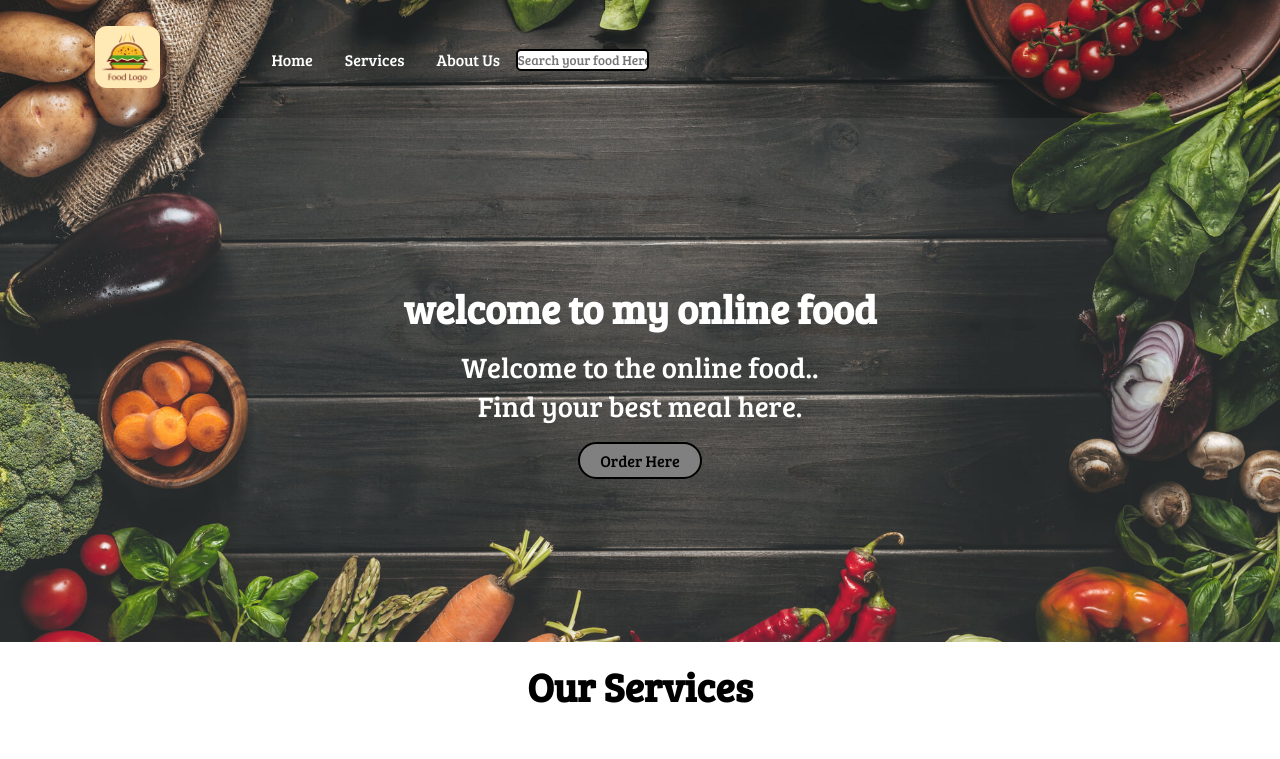
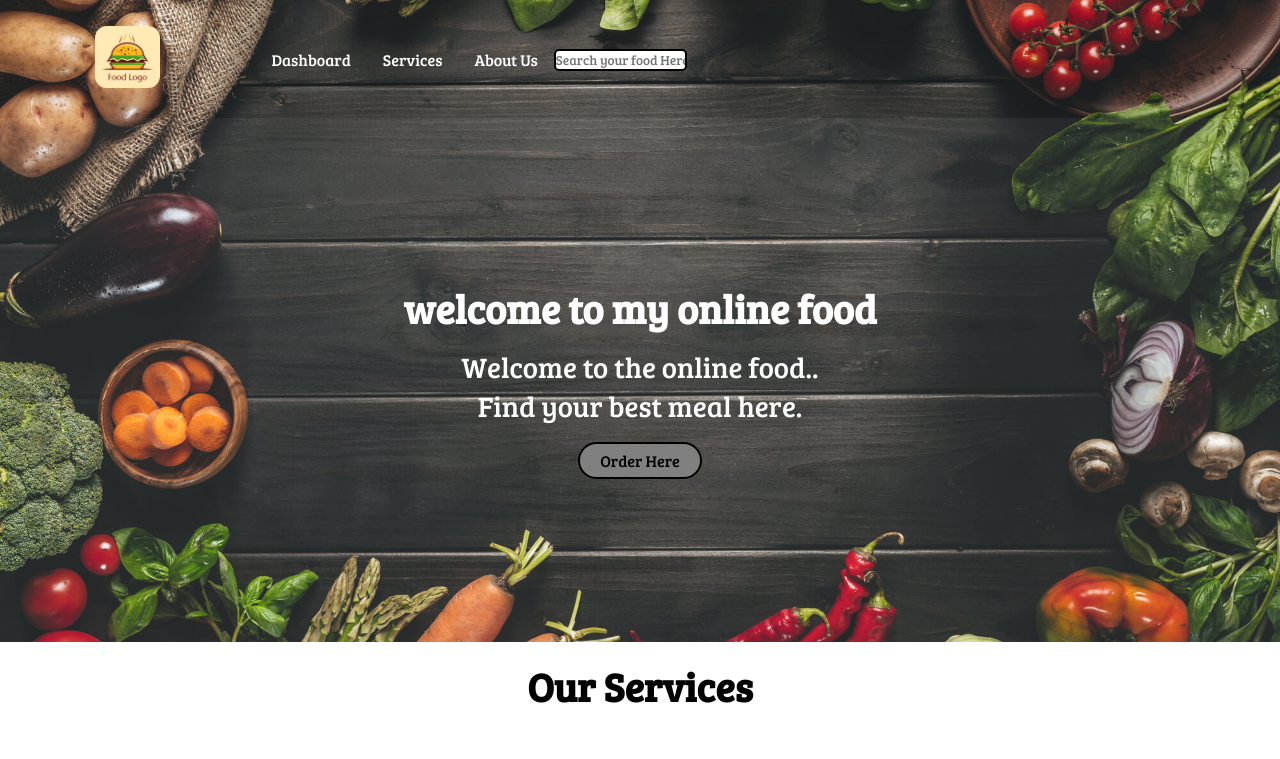
Before and after one commit to SujitAdroja/myonlinefood.github.io, a plain HTML site: page index.html in a window 1280 px wide. Shown: the top 759 px of the page. Drawn offline with Linux system fonts and the light colour scheme; a web font is replaced by a local one.

Commit message:
changed home to dashboard

```diff
--- a/index.html
+++ b/index.html
@@ -25,7 +25,7 @@
             <img src="logo3.png" alt="myonline.com">
         </div>
         <ul>
-            <li class="item"><a href="">Home</a></li>
+            <li class="item"><a href="">Dashboard</a></li>
             <li class="item"><a href="">Services</a></li>
             <li class="item"><a href="">About Us</a></li>
 
```
